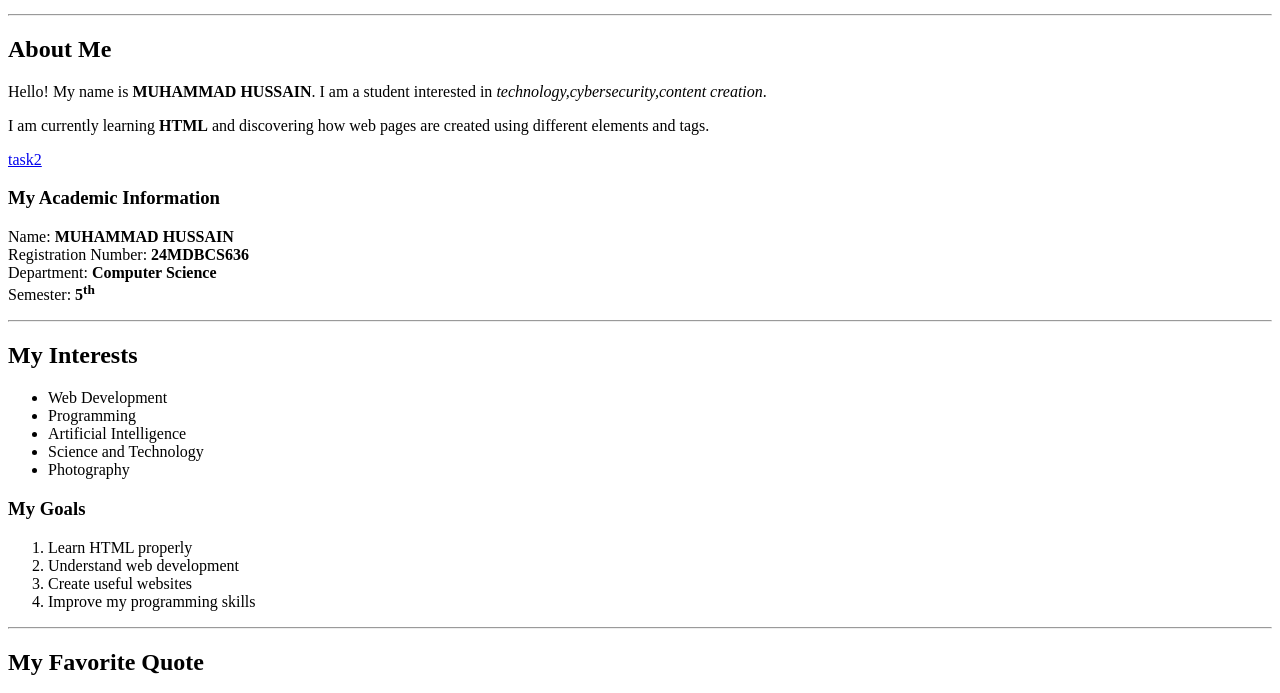
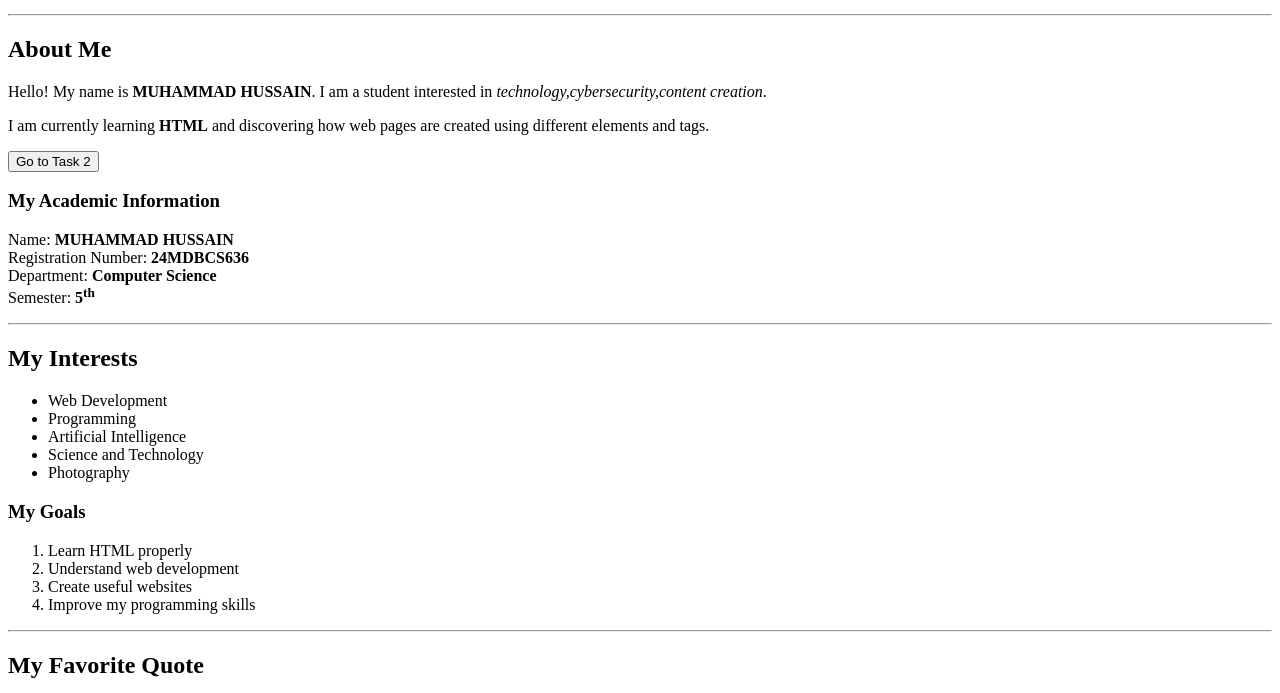
Before and after one commit to muhammad-hussain-cs/webdevelopment, a plain HTML site: page index.html in a window 1280 px wide. Shown: the part 100-793 px from the top of the page. Drawn offline with Linux system fonts and the light colour scheme.

Commit message:
Update index.html

```diff
--- a/index.html
+++ b/index.html
@@ -26,9 +26,9 @@
         I am currently learning <strong>HTML</strong> and discovering
         how web pages are created using different elements and tags.
     </p>
-    <p>
-        <a href="./task2-kappa-silk.vercel.app">task2</a>
-    </p>
+    <a href="https://task2-kappa-silk.vercel.app/" target="_blank">
+    <button>Go to Task 2</button>
+</a>
 
     <h3>My Academic Information</h3>
 
```
